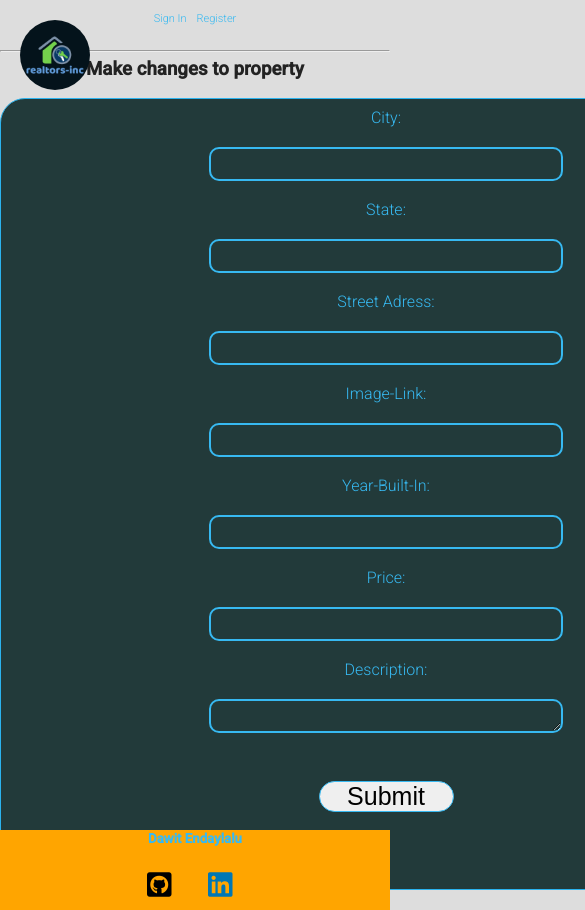
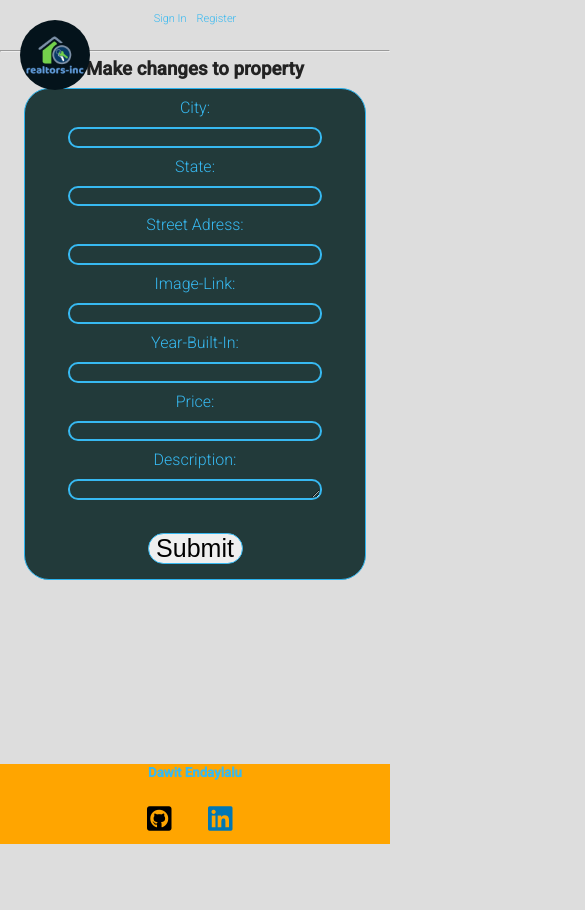
Before and after one commit to dawit-design/properties-market, a React (Create React App) app in the folder client/: page /properties/1/edit in a window 390 px wide. Shown: the top 910 px of the page, 585 px wide, since content can reach past the window. After the commit the page ends 844 px from the top, so only its background shows below. Built offline with nearby package versions, Linux system fonts and the light colour scheme; no server answers; a web font is replaced by a local one.

Commit message:
create page and edit page media query done

```diff
--- a/client/src/screens/PropertyCreate/PropertiesCreate.css
+++ b/client/src/screens/PropertyCreate/PropertiesCreate.css
@@ -35,3 +35,39 @@
 .create-button:hover{
   color: #37b9f1;
 }
+/* media query for mobile and bigger size */
+@media (min-width: 320px) and (max-width: 767px){
+  .form-container {
+    width: 320px;
+    height: 470px;
+    margin: 10px auto;
+  }
+  .create-input{
+    width: 250px;
+    border-radius: 10px;
+    height: 30px;
+    margin: 10px auto;
+  }
+  .create-button{
+    width: 95px;
+  margin: 5px auto;
+  }
+}
+
+/* media query for Ipad/tablet */
+@media (min-width: 768px) and (max-width: 1024px){
+  .form-container {
+    width: 550px;
+    height: 670px;
+    margin: 15px auto;
+  }
+  .create-input{
+    width: 330px;
+    height: 30px;
+    margin: 15px auto;
+  }
+  .create-button{
+    width: 105px;
+  margin: 7px auto;
+  }
+}
```
